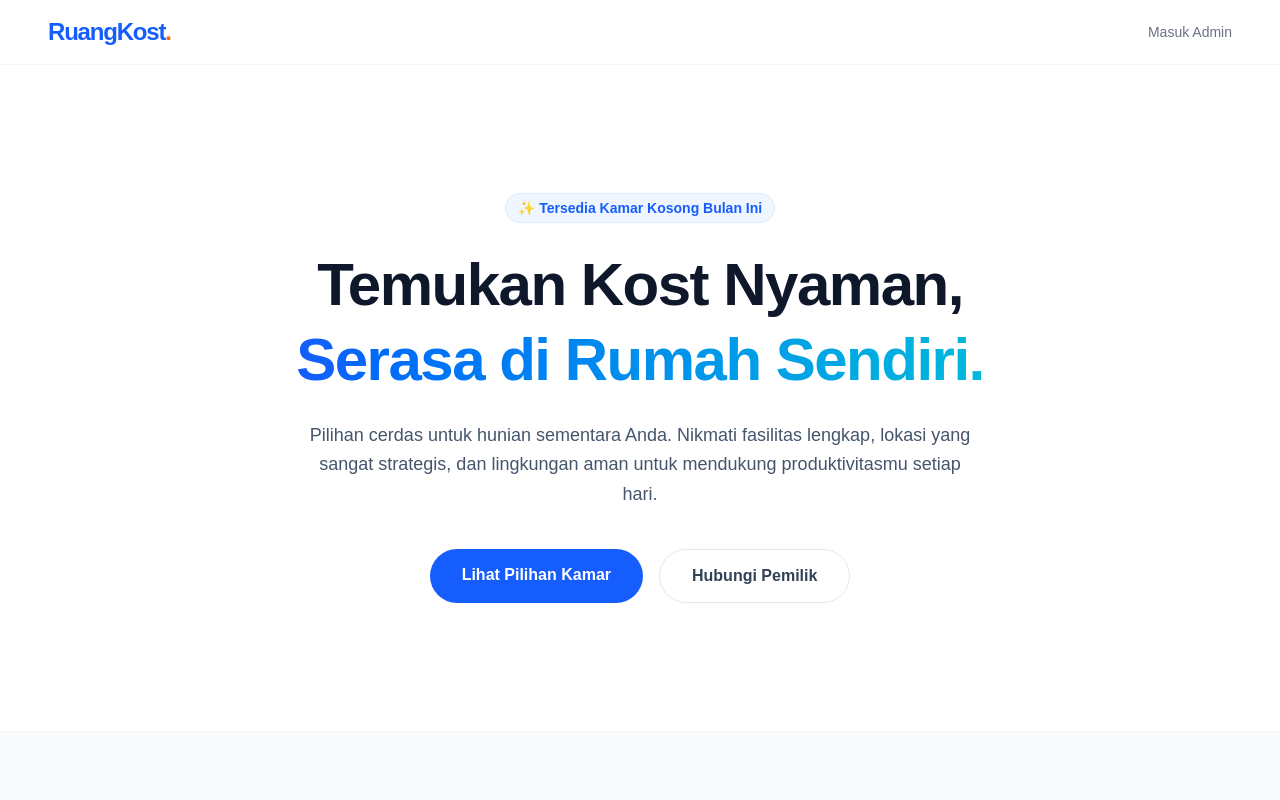
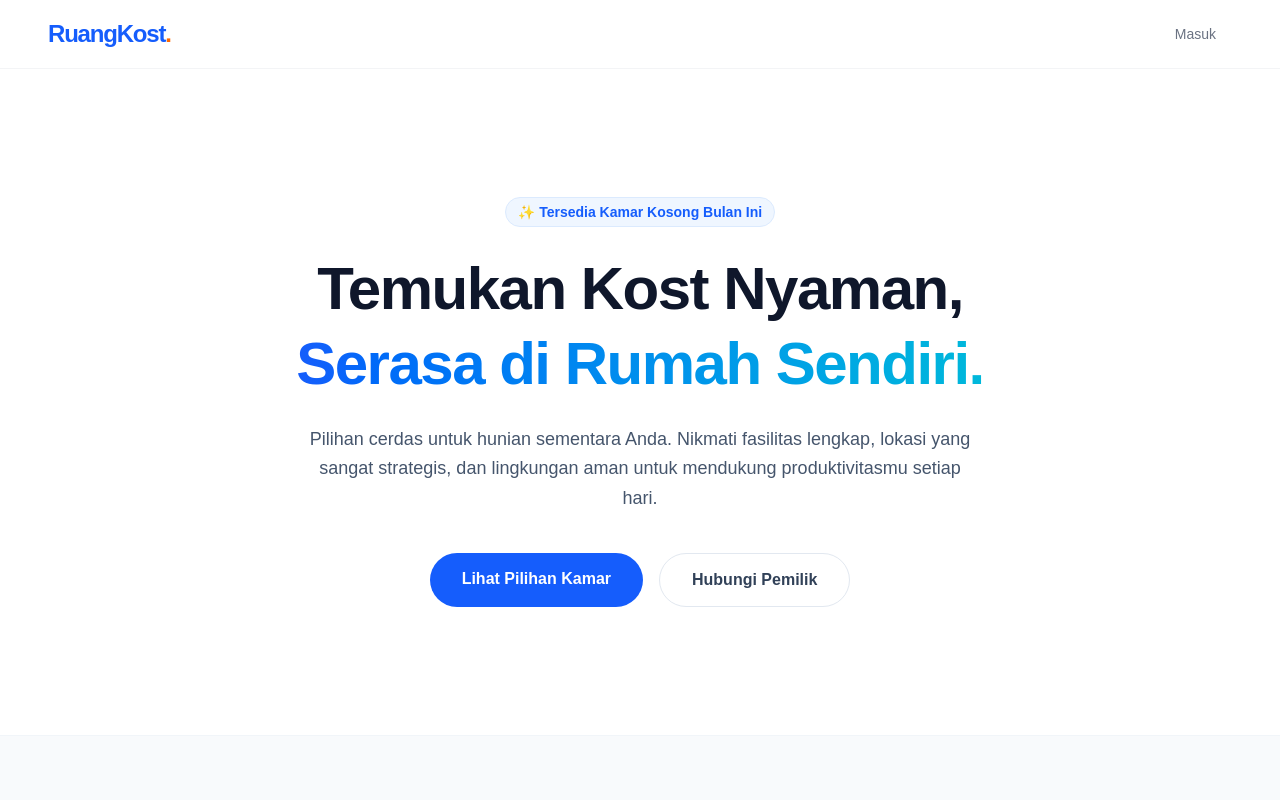
Before and after one commit to augitian1919/ruang-kost, a Next.js app: page / in a window 1280 px wide. Shown: the top 800 px of the page. Built offline with nearby package versions, Linux system fonts and the light colour scheme; no server answers.

Commit message:
Update link login

```diff
--- a/app/page.tsx
+++ b/app/page.tsx
@@ -9,12 +9,15 @@ export default function Home() {
           RuangKost<span className="text-orange-500">.</span>
         </h1>
         <div className="flex gap-4 items-center">
+
+          {/* UBAH BAGIAN HREF DI BAWAH INI */}
           <Link
-            href="/dashboard/kamar"
-            className="text-sm font-medium text-gray-500 hover:text-blue-600 transition-colors"
+            href="/login"
+            className="text-sm font-medium text-gray-500 hover:text-blue-600 transition-colors px-4 py-2 hover:bg-blue-50 rounded-md"
           >
-            Masuk Admin
+            Masuk
           </Link>
+
         </div>
       </nav>
 
```
